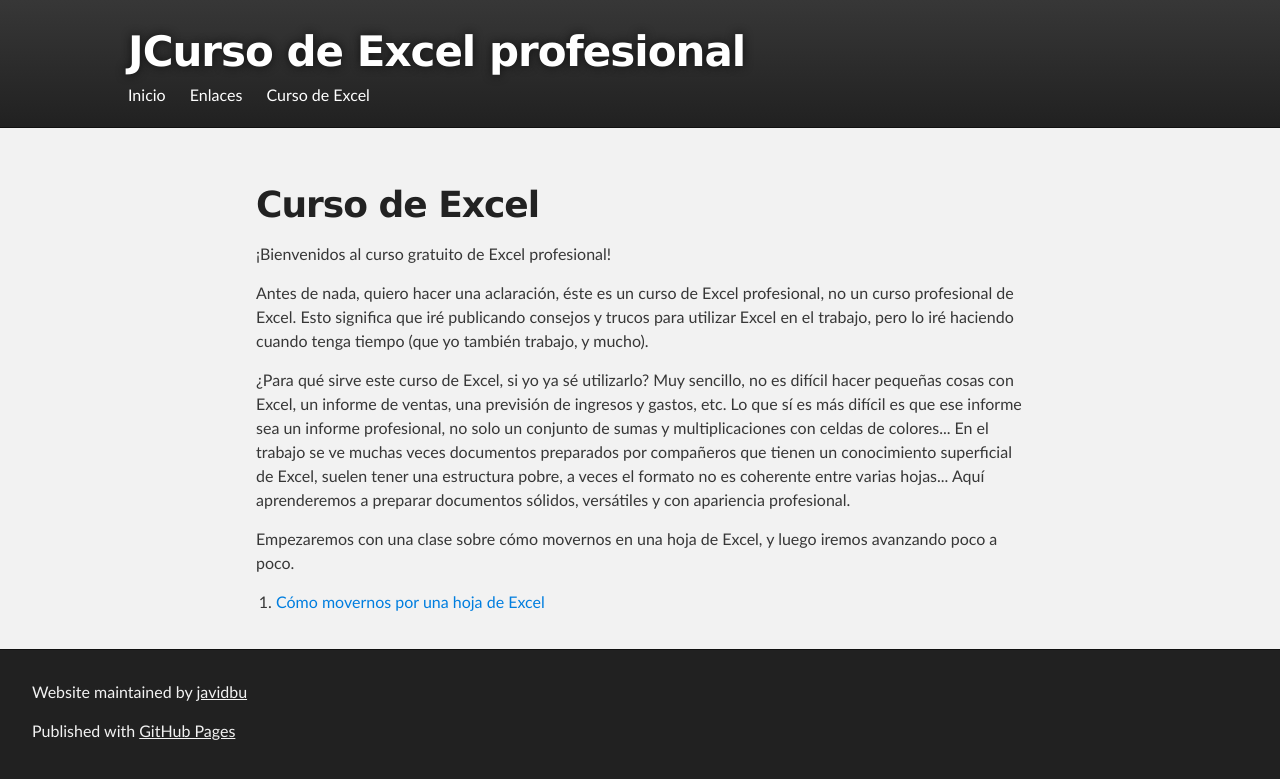
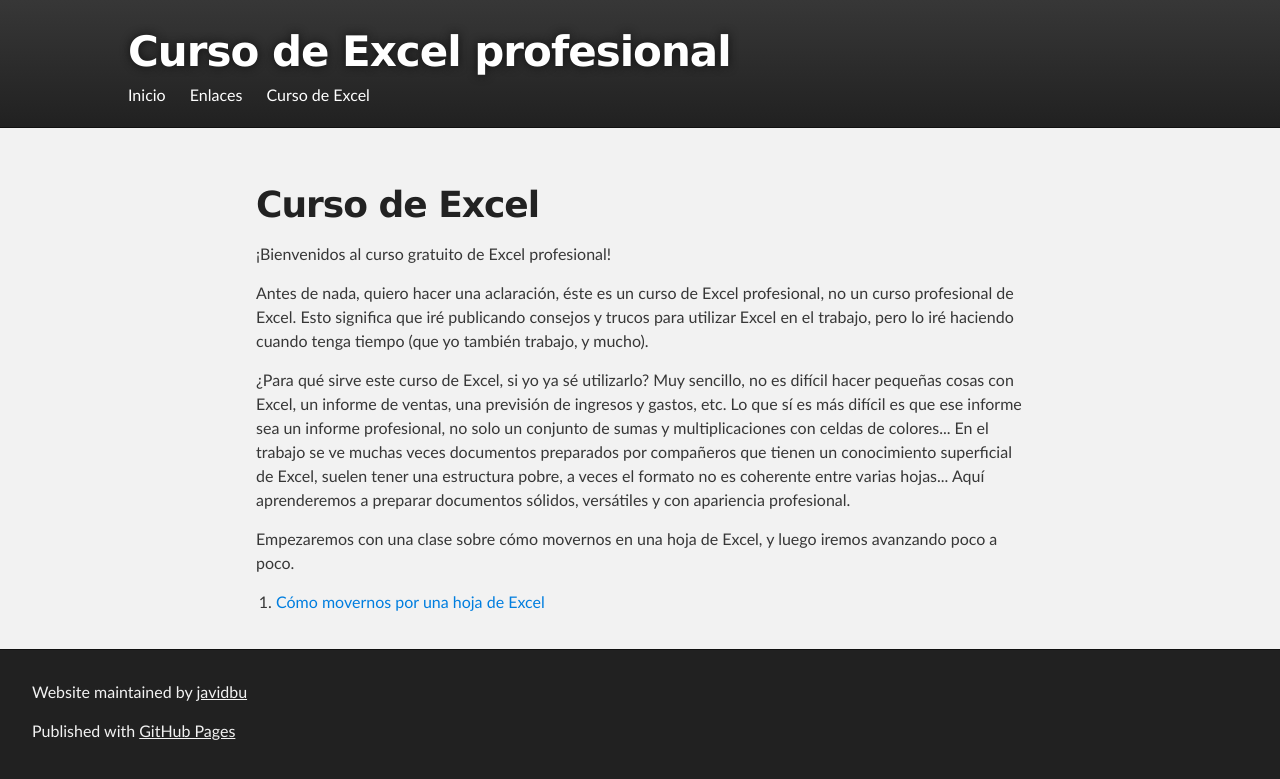
Before and after one commit to javidbu/javidbu.github.io, a Jekyll site: the page built from excel/index.html, in a window 1280 px wide. Shown: the top 779 px of the page. Built offline with Jekyll 4.4.1, drawn with Linux system fonts in a browser that asks for light colours.

Commit message:
Fixed typo in the title

```diff
--- a/_layouts/excel.html
+++ b/_layouts/excel.html
@@ -16,7 +16,7 @@
 		<!-- HEADER -->
 		<div id="header_wrap" class="outer">
 			<header class="innerh">
-				<h1 id="project_title">JCurso de Excel profesional</h1>
+				<h1 id="project_title">Curso de Excel profesional</h1>
 
 				<nav>
 					<ul>
```
